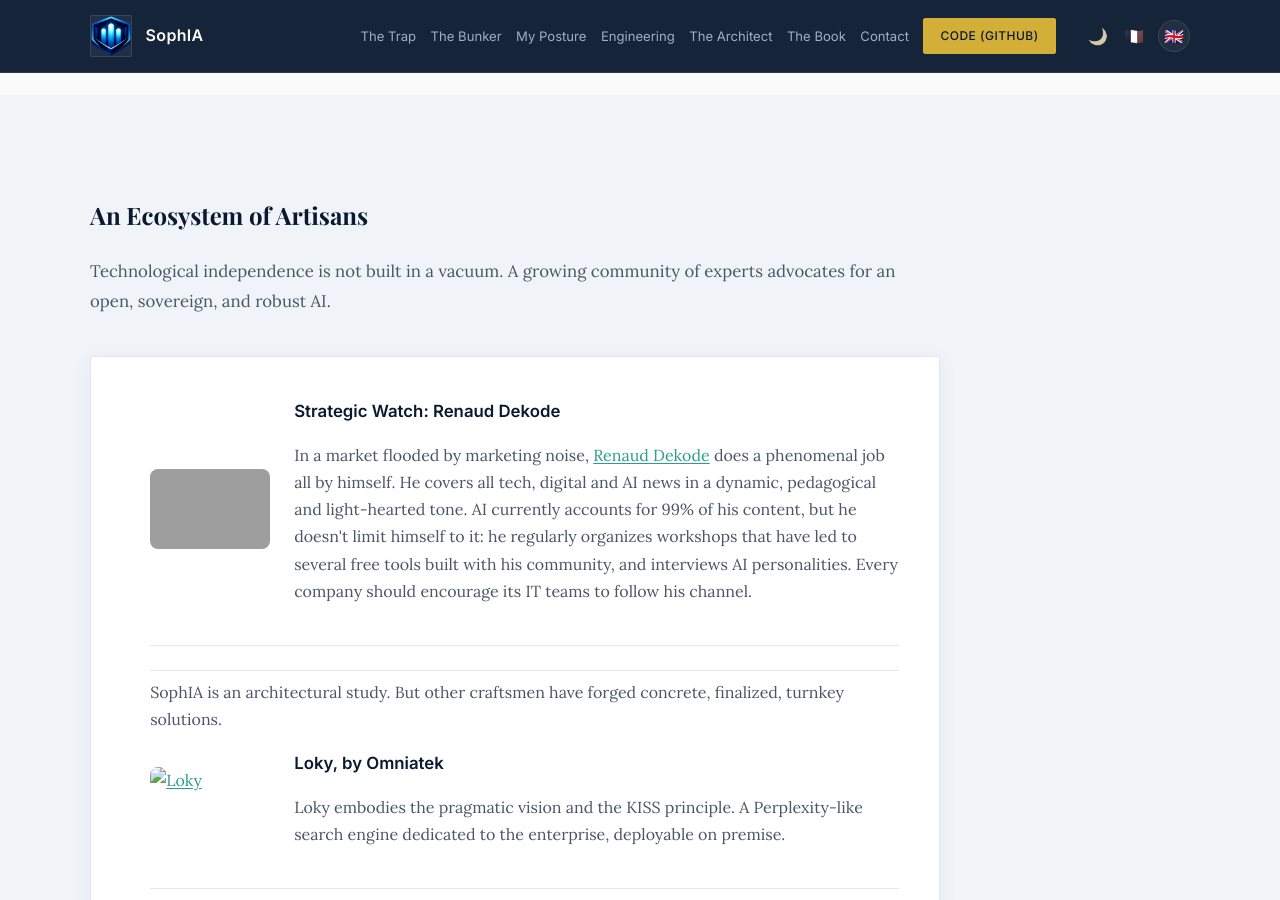
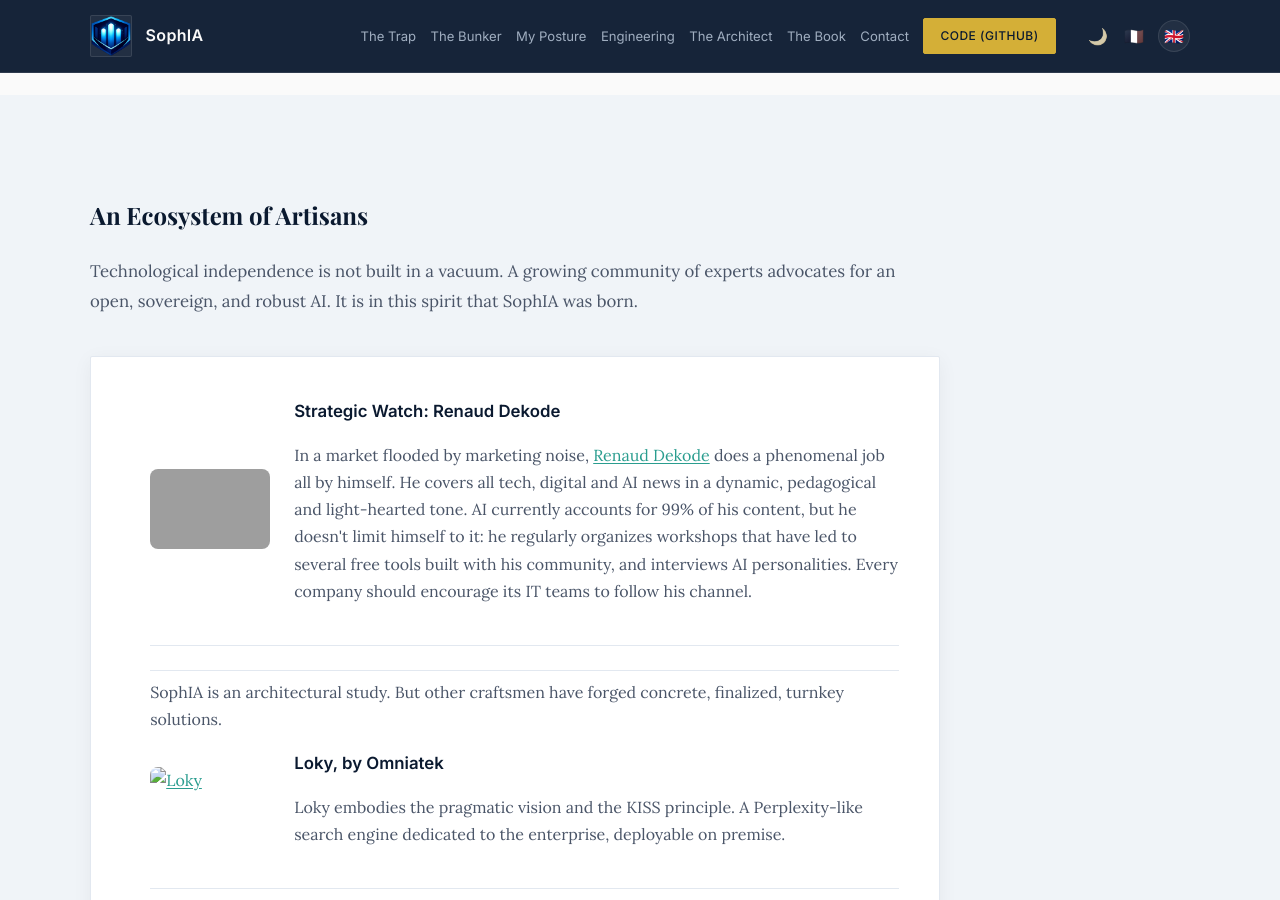
Before and after one commit to Kisai-DG-SLU/SophIA, a Jekyll site: the page built from architecte.html, in a window 1280 px wide and 900 px high, scrolled down 2681 px. Built offline with Jekyll 4.4.1, drawn with Linux system fonts in a browser that asks for light colours; grey boxes are pictures that could not be loaded.

Commit message:
Add 'C'est dans cet esprit que SophIA a vu le jour' to ecoIntro

```diff
--- a/_includes/i18n/architecte.js
+++ b/_includes/i18n/architecte.js
@@ -38,7 +38,7 @@
           contactBtn: "Discuter d'une collaboration →",
 
           ecoTitle: "Un Écosystème d'Artisans",
-          ecoIntro: "L'indépendance technologique ne se construit pas en vase clos. Une communauté grandissante d'experts milite pour une IA ouverte, souveraine et robuste.",
+          ecoIntro: "L'indépendance technologique ne se construit pas en vase clos. Une communauté grandissante d'experts milite pour une IA ouverte, souveraine et robuste. C'est dans cet esprit que SophIA a vu le jour.",
           eco1Title: "<a href='https://www.renaud-dekode.fr/' target='_blank' rel='noopener noreferrer'>La Veille Stratégique : Renaud Dekode</a>",
           eco1Desc: "Dans un marché inondé par le bruit marketing, <a href='https://www.renaud-dekode.fr/' target='_blank'>Renaud Dekode</a> effectue à lui seul un travail phénoménal de veille. Il anime de manière dynamique, pédagogue et sur un ton léger toutes les actualités de la tech, du digital et de l'IA. L'IA occupe aujourd'hui 99% de ses actualités, mais il ne s'y limite pas : il organise régulièrement des ateliers qui ont permis de développer plusieurs outils gratuits avec sa communauté, et interviewe des personnalités de l'IA. Toute entreprise devrait inciter ses équipes IT à suivre sa chaîne.",
           ecoLead: "SophIA est une étude architecturale. Mais d'autres artisans ont forgé des solutions concrètes, finalisées et clé en main.",
@@ -87,7 +87,7 @@
           contactBtn: "Discuss a collaboration →",
 
           ecoTitle: "An Ecosystem of Artisans",
-          ecoIntro: "Technological independence is not built in a vacuum. A growing community of experts advocates for an open, sovereign, and robust AI.",
+          ecoIntro: "Technological independence is not built in a vacuum. A growing community of experts advocates for an open, sovereign, and robust AI. It is in this spirit that SophIA was born.",
           eco1Title: "<a href='https://www.renaud-dekode.fr/' target='_blank' rel='noopener noreferrer'>Strategic Watch: Renaud Dekode</a>",
           eco1Desc: "In a market flooded by marketing noise, <a href='https://www.renaud-dekode.fr/' target='_blank'>Renaud Dekode</a> does a phenomenal job all by himself. He covers all tech, digital and AI news in a dynamic, pedagogical and light-hearted tone. AI currently accounts for 99% of his content, but he doesn't limit himself to it: he regularly organizes workshops that have led to several free tools built with his community, and interviews AI personalities. Every company should encourage its IT teams to follow his channel.",
           ecoLead: "SophIA is an architectural study. But other craftsmen have forged concrete, finalized, turnkey solutions.",
--- a/architecte.html
+++ b/architecte.html
@@ -116,7 +116,7 @@
       <div class="container">
         <h2 data-i18n="arch.ecoTitle">Un Écosystème d'Artisans</h2>
         <p class="section-intro" data-i18n="arch.ecoIntro">
-          L'indépendance technologique ne se construit pas en vase clos. Une communauté grandissante d'experts milite pour une IA ouverte, souveraine et robuste.
+          L'indépendance technologique ne se construit pas en vase clos. Une communauté grandissante d'experts milite pour une IA ouverte, souveraine et robuste. C'est dans cet esprit que SophIA a vu le jour.
         </p>
 
         <article class="card" style="max-width: 850px;">
```
